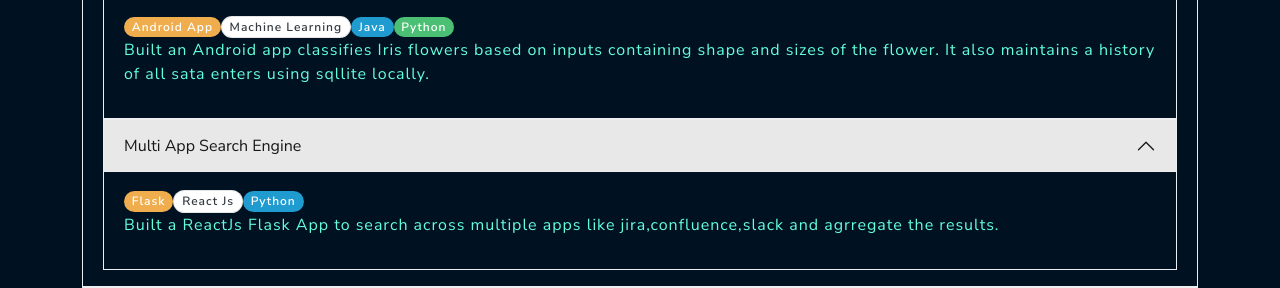
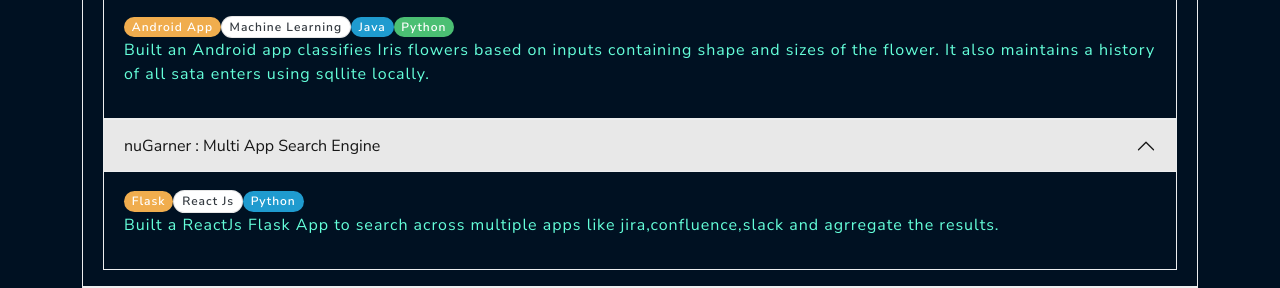
Before and after one commit to ayush-raj8/portfolio, a React (Create React App) app: page / in a window 1280 px wide. Shown: the part 1860-2148 px from the top of the page. Built offline with nearby package versions, Linux system fonts and the light colour scheme.

Commit message:
commit new

```diff
--- a/public/index.html
+++ b/public/index.html
@@ -25,7 +25,7 @@
       work correctly both with client-side routing and a non-root public URL.
       Learn how to configure a non-root public URL by running `npm run build`.
     -->
-    <title>React App</title>
+    <title>Hi,I'm Ayush Raj</title>
   </head>
   <body>
     <noscript>You need to enable JavaScript to run this app.</noscript>
--- a/src/components/data.js
+++ b/src/components/data.js
@@ -57,7 +57,7 @@ const data1 = {
             "summary": "Built an Android app classifies Iris flowers based on inputs containing shape and sizes of the flower. It also maintains a history of all sata enters using sqllite locally."
         },
         {
-            "title": "Multi App Search Engine",
+            "title": "nuGarner : Multi App Search Engine",
             "subtitle": "Flask,React Js,Python",
             "summary": "Built a ReactJs Flask App to search across multiple apps like jira,confluence,slack and agrregate the results."
         }
```
